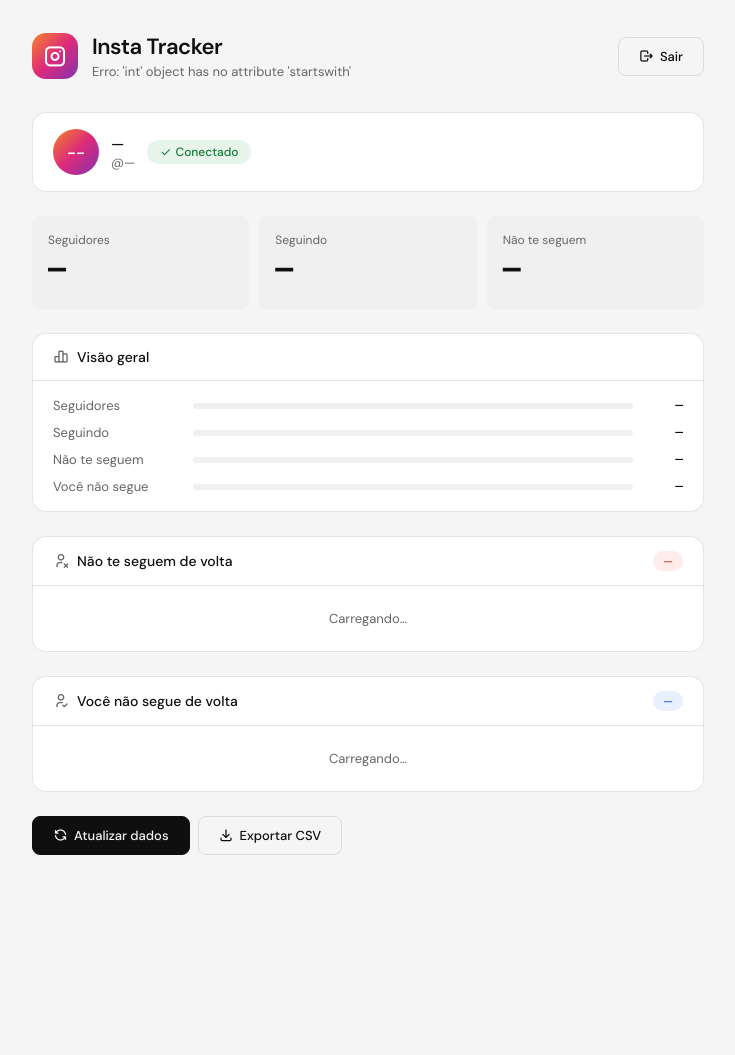
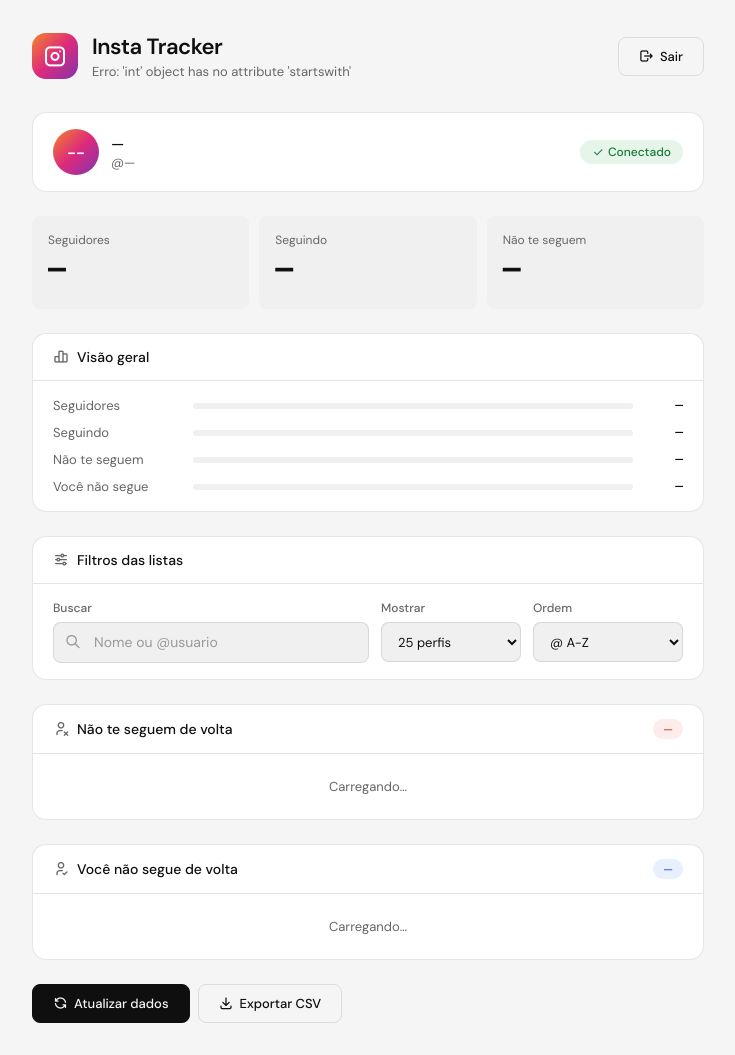
Before and after one commit to Dr4ux0/insta-tracker, a Flask app: page / in a window 1280 px wide. Shown: the whole page, without its empty margins (272-1007 px from the left). Before the commit the page ends 855 px from the top, so only its background shows below. Run offline with Flask 3, Linux system fonts and the light colour scheme; the visitor is signed in with stand-in values (Sample User, id 1).

Commit message:
Add Filtre

```diff
--- a/static/css/style.css
+++ b/static/css/style.css
@@ -287,6 +287,7 @@
 .profile-info .handle   { font-size: 13px; color: var(--text2); }
 
 .badge-connected {
+  margin-left: auto;
   font-size: 12px;
   font-weight: 500;
   padding: 4px 12px;
@@ -346,6 +347,47 @@
 .card-title i { font-size: 16px; color: var(--text2); }
 
 .card-body { padding: 1rem 1.25rem; }
+
+/* Filters */
+.filters-card {
+  overflow: visible;
+}
+
+.filters-grid {
+  display: grid;
+  grid-template-columns: minmax(180px, 1fr) 140px 150px;
+  gap: 12px;
+  padding: 1rem 1.25rem;
+}
+
+.filter-field {
+  display: flex;
+  flex-direction: column;
+  gap: 6px;
+}
+
+.filter-field label {
+  font-size: 12px;
+  font-weight: 500;
+  color: var(--text2);
+}
+
+.filter-field select {
+  width: 100%;
+  min-height: 39px;
+  padding: .6rem .75rem;
+  border: 1px solid var(--border);
+  border-radius: var(--radius-md);
+  background: var(--surface2);
+  color: var(--text);
+  font-family: 'DM Sans', sans-serif;
+  font-size: 13px;
+  outline: none;
+}
+
+.filter-field select:focus {
+  border-color: #dd2a7b;
+}
 
 /* Bars */
 .bar-row {
@@ -503,6 +545,7 @@
 /* ── Responsive ── */
 @media (max-width: 480px) {
   .stats-grid   { grid-template-columns: repeat(2, minmax(0,1fr)); }
+  .filters-grid { grid-template-columns: 1fr; }
   .bar-label    { width: 90px; font-size: 12px; }
   .login-card   { padding: 2rem 1.25rem; }
 }
--- a/static/dashboard.js
+++ b/static/dashboard.js
@@ -36,6 +36,47 @@
 function setEl(id, value) {
   const el = document.getElementById(id);
   if (el) el.textContent = value;
+}
+
+function getFilterSettings() {
+  return {
+    search: (document.getElementById('filter-search')?.value || '').trim().toLowerCase(),
+    limit: document.getElementById('filter-limit')?.value || '25',
+    sort: document.getElementById('filter-sort')?.value || 'username-asc',
+  };
+}
+
+function applyListFilters(users) {
+  const filters = getFilterSettings();
+  let filtered = [...(users || [])];
+
+  if (filters.search) {
+    filtered = filtered.filter(user => {
+      const username = (user.username || '').toLowerCase();
+      const fullName = (user.full_name || '').toLowerCase();
+      return username.includes(filters.search) || fullName.includes(filters.search);
+    });
+  }
+
+  const [field, direction] = filters.sort.split('-');
+  filtered.sort((a, b) => {
+    const key = field === 'name' ? 'full_name' : 'username';
+    const left = (a[key] || a.username || '').localeCompare(b[key] || b.username || '', 'pt-BR', {
+      sensitivity: 'base',
+    });
+    return direction === 'desc' ? -left : left;
+  });
+
+  if (filters.limit !== 'all') {
+    filtered = filtered.slice(0, Number(filters.limit));
+  }
+
+  return filtered;
+}
+
+function countLabel(visible, total) {
+  if (visible === total) return total + ' pessoas';
+  return visible + ' de ' + total;
 }
 
 
@@ -183,7 +224,25 @@
 
 
 /* ── Render all data to DOM ── */
+let currentData = null;
+
+function renderFilteredLists() {
+  if (!currentData) return;
+
+  const notFollowingBack = currentData.not_following_back || [];
+  const youNotFollowingBack = currentData.you_not_following_back || [];
+  const visibleNotFollowingBack = applyListFilters(notFollowingBack);
+  const visibleYouNotFollowingBack = applyListFilters(youNotFollowingBack);
+
+  setEl('count-nonfb', countLabel(visibleNotFollowingBack.length, notFollowingBack.length));
+  setEl('count-younotfb', countLabel(visibleYouNotFollowingBack.length, youNotFollowingBack.length));
+
+  renderList('list-nonfb', visibleNotFollowingBack);
+  renderList('list-younotfb', visibleYouNotFollowingBack);
+}
+
 function renderData(data) {
+  currentData = data;
   const name = data.full_name || data.username || '';
   setEl('avatar-initials', initials(name));
   setEl('profile-name',    name);
@@ -204,11 +263,7 @@
   updateBar('bar-nonfb',     'barnum-nonfb',     data.not_following_back_count || 0, max);
   updateBar('bar-younotfb',  'barnum-younotfb',  youNotFB, max);
 
-  setEl('count-nonfb',    (data.not_following_back_count || 0) + ' pessoas');
-  setEl('count-younotfb', (youNotFB || 0) + ' pessoas');
-
-  renderList('list-nonfb',    data.not_following_back);
-  renderList('list-younotfb', data.you_not_following_back);
+  renderFilteredLists();
 }
 
 
@@ -218,9 +273,15 @@
 
 let activeEventSource = null;
 
+function setRefreshLoading(isLoading) {
+  document.querySelectorAll('.btn-refresh-list').forEach(btn => {
+    btn.classList.toggle('loading', isLoading);
+    btn.disabled = isLoading;
+  });
+}
+
 function loadData() {
-  const btn = document.getElementById('btn-refresh');
-  if (btn) { btn.classList.add('loading'); btn.disabled = true; }
+  setRefreshLoading(true);
 
   // Fecha conexão anterior se ainda aberta
   if (activeEventSource) {
@@ -250,7 +311,7 @@
       }
 
       setEl('last-update', 'Erro: ' + msg.error);
-      if (btn) { btn.classList.remove('loading'); btn.disabled = false; }
+      setRefreshLoading(false);
       return;
     }
 
@@ -265,7 +326,7 @@
       setTimeout(() => {
         hideOverlay();
         renderData(msg.data);
-        if (btn) { btn.classList.remove('loading'); btn.disabled = false; }
+        setRefreshLoading(false);
       }, 700);
     }
   };
@@ -275,10 +336,16 @@
     activeEventSource = null;
     hideOverlay();
     setEl('last-update', 'Erro ao conectar. Tente novamente.');
-    if (btn) { btn.classList.remove('loading'); btn.disabled = false; }
+    setRefreshLoading(false);
   };
 }
 
 
 /* ── Init ── */
+['filter-search', 'filter-limit', 'filter-sort'].forEach(id => {
+  const el = document.getElementById(id);
+  el?.addEventListener('input', renderFilteredLists);
+  el?.addEventListener('change', renderFilteredLists);
+});
+
 loadData();
--- a/templates/index.html
+++ b/templates/index.html
@@ -85,6 +85,41 @@
       </div>
     </div>
 
+    <!-- Filters -->
+    <div class="card filters-card">
+      <div class="card-header">
+        <div class="card-title"><i class="ti ti-adjustments-horizontal"></i> Filtros das listas</div>
+      </div>
+      <div class="filters-grid">
+        <div class="filter-field filter-search">
+          <label for="filter-search">Buscar</label>
+          <div class="input-wrap">
+            <i class="ti ti-search"></i>
+            <input type="search" id="filter-search" placeholder="Nome ou @usuario" autocomplete="off" />
+          </div>
+        </div>
+        <div class="filter-field">
+          <label for="filter-limit">Mostrar</label>
+          <select id="filter-limit">
+            <option value="10">10 perfis</option>
+            <option value="25" selected>25 perfis</option>
+            <option value="50">50 perfis</option>
+            <option value="100">100 perfis</option>
+            <option value="all">Todos</option>
+          </select>
+        </div>
+        <div class="filter-field">
+          <label for="filter-sort">Ordem</label>
+          <select id="filter-sort">
+            <option value="username-asc" selected>@ A-Z</option>
+            <option value="username-desc">@ Z-A</option>
+            <option value="name-asc">Nome A-Z</option>
+            <option value="name-desc">Nome Z-A</option>
+          </select>
+        </div>
+      </div>
+    </div>
+
     <!-- Não te seguem de volta -->
     <div class="card">
       <div class="card-header">
@@ -109,7 +144,7 @@
 
     <!-- Actions -->
     <div class="action-bar">
-      <button class="btn btn-primary" id="btn-refresh" onclick="loadData()">
+      <button class="btn btn-primary btn-refresh-list" id="btn-refresh" type="button" onclick="loadData()">
         <i class="ti ti-refresh"></i>
         <span class="btn-text">Atualizar dados</span>
         <span class="btn-spinner"></span>
```
